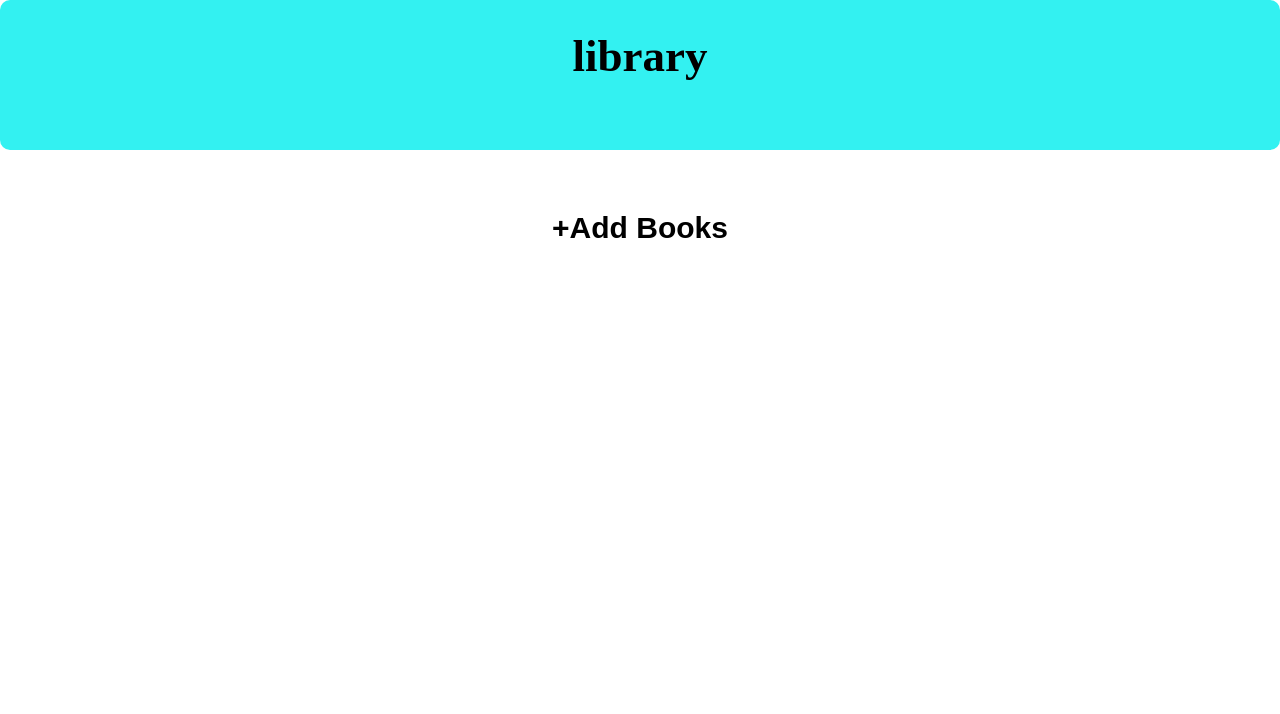
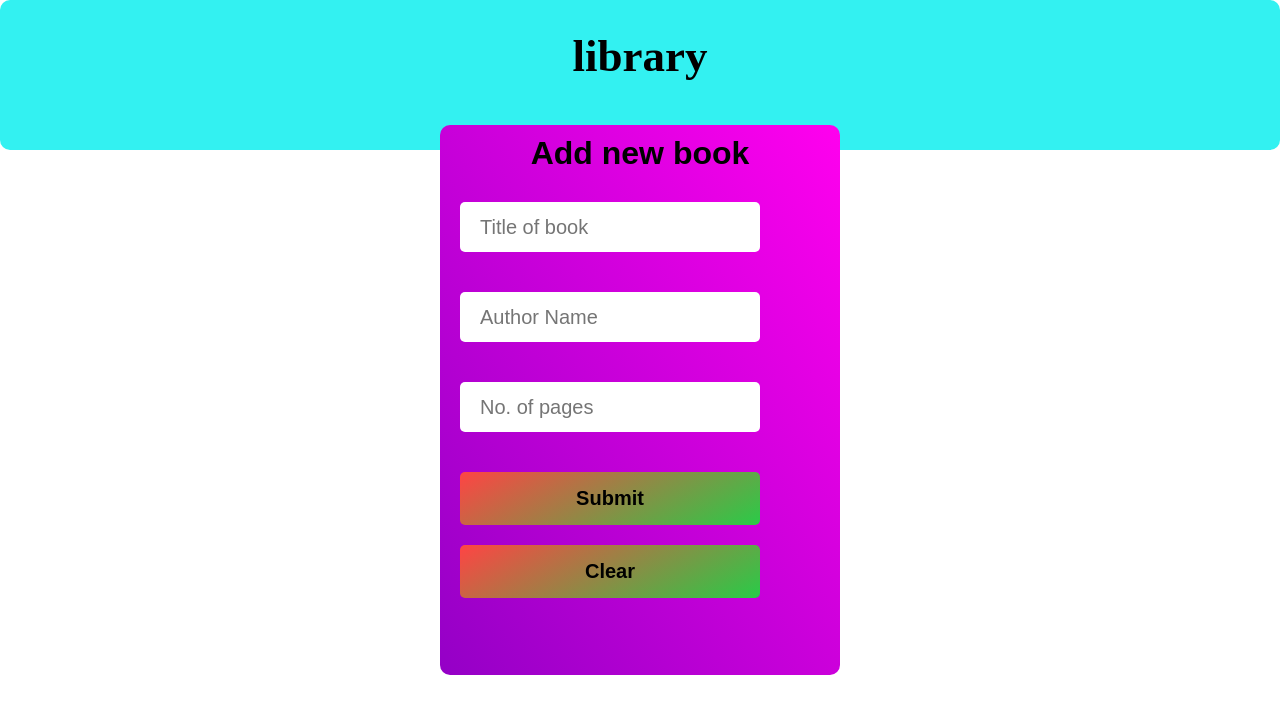
Before and after one commit to anuraguranw3/Project-library, a plain HTML site: page index.html in a window 1280 px wide. Drawn offline with Linux system fonts and the light colour scheme; a web font is replaced by a local one.

Commit message:
add code

```diff
--- a/index.html
+++ b/index.html
@@ -5,11 +5,27 @@
     <meta name="viewport" content="width=device-width, initial-scale=1.0">
     <title>Project-library</title>
     <link rel="stylesheet" href="style.css">
+    <link rel="preconnect" href="https://fonts.googleapis.com">
+<link rel="preconnect" href="https://fonts.gstatic.com" crossorigin>
+<link href="https://fonts.googleapis.com/css2?family=Kdam+Thmor+Pro&display=swap" rel="stylesheet">
 </head>
 <body>
     <div class="header">
         <h1>library</h1>
     </div>
     <button id="add-books">+Add Books</button>
+
+    <div class="lib-form hidden">
+        <h2>Add new book</h2>
+        <form>
+            <input type="text" placeholder="Title of book">
+            <input type="text" placeholder="Author Name">
+            <input type="number" placeholder="No. of pages">
+            <button type="submit">Submit</button>
+            <button type="reset">Clear</button>
+        </form>
+    </div>
+
+    <script src="script.js"></script>
 </body>
 </html>
--- a/script.js
+++ b/script.js
@@ -1,5 +1,9 @@
-function info(name, author, pages, status) {
-    return name + " " + author + " " + pages + " " + status;
+function workingProperly() {
+    alert("working properly");
 }
 
-console.log(info("Anurag", "Uranw", 25, "pending"));
+const btn1 = document.querySelector("#add-books");
+
+btn1.addEventListener('click', () => {
+    workingProperly();
+})
--- a/style.css
+++ b/style.css
@@ -34,3 +34,49 @@ h1 {
 #add-books:hover {
     background-color: rgb(220, 220, 220);
 }
+
+.lib-form {
+    width: 400px;
+    height: 550px;
+    background: linear-gradient(56deg, rgb(148, 0, 198), rgb(255, 0, 238));
+    position: absolute;
+    top: 50%;
+    left: 50%;
+    transform: translate(-50%, -50%);
+    border-radius: 10px;
+}
+
+.lib-form h2 {
+    text-align: center;
+    padding: 10px;
+    font-size: 2rem;
+    font-family: 'Kdam Thmor Pro', sans-serif;
+}
+
+.lib-form input {
+    width: 300px;
+    height: 50px;
+    font-size: 20px;
+    text-indent: 20px;
+    border: none;
+    border-radius: 5px;
+    margin: 20px;
+    font-family: 'Kdam Thmor Pro', sans-serif;
+}
+
+.lib-form button {
+    display: block;
+    width: 300px;
+    margin: 20px;
+    border: none;
+    padding: 15px;
+    border-radius: 5px;
+    font-size: 20px;
+    font-weight: 600;
+    font-family: 'Kdam Thmor Pro', sans-serif;
+    background: linear-gradient(150deg, rgb(255, 68, 68), rgba(0, 255, 34, 0.797));
+}
+
+/* .hidden {
+    display: none;
+} */
```
